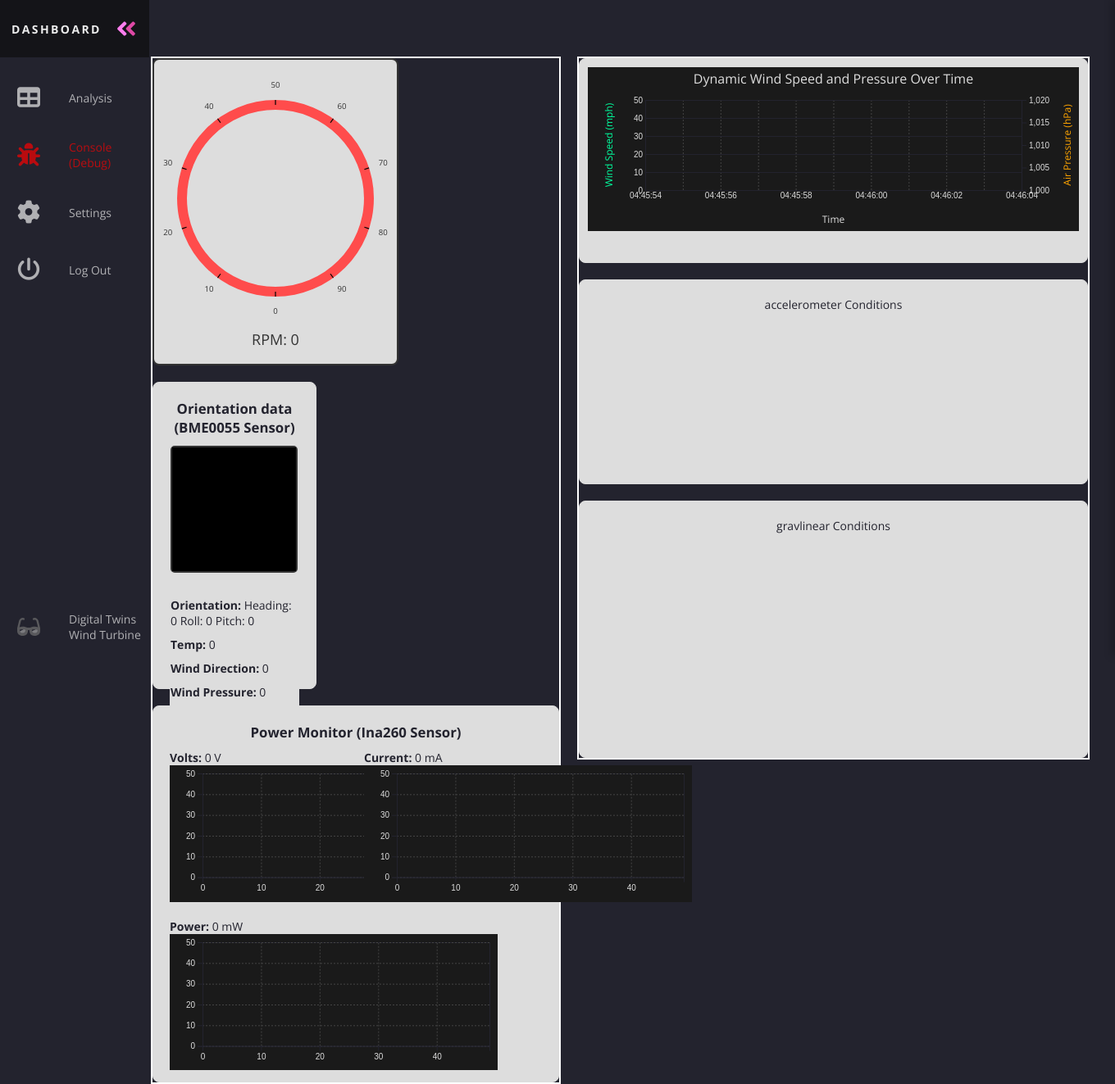
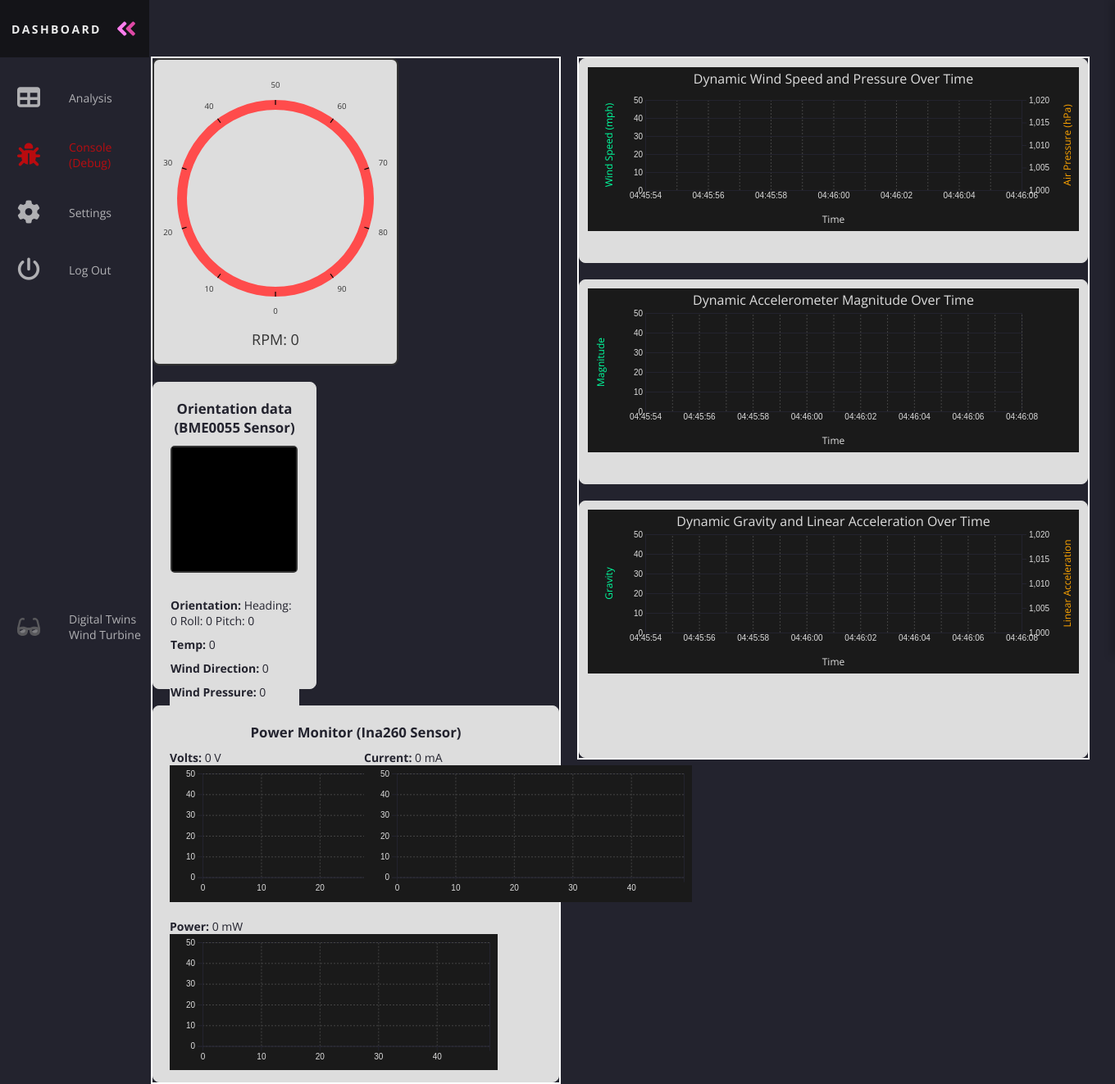
Before and after one commit to RyanSeidel/WindTurbine, a Flask app: page /dashboard in a window 1360 px wide. Shown: the whole page at 82% size. Run offline with Flask 2, Linux system fonts and the light colour scheme; some libraries are stand-ins or nearby versions.

Commit message:
three graphs done for dashboard
- went test out program tomorrow

```diff
--- a/docker/custom-dashboard/static/css/dashboard.css
+++ b/docker/custom-dashboard/static/css/dashboard.css
@@ -254,7 +254,7 @@
 .accelerometer-container {
   width: 625px;
   height: 250px;
-  padding: 20px;
+  padding: 10px;
   background-color: #ddd;
   border-radius: 8px;
   text-align: center;
@@ -262,11 +262,25 @@
   box-sizing: border-box;
 }
 
+p {
+  color: #23232e;
+  font-size: 18px;
+  margin-bottom: 10px;
+}
+
+.accelerometer-chart {
+  width: 100%;
+  height: 250px; /* Adjusted to fit within container */
+  margin: 0 auto;
+
+}
+
+
 
 .gravlinear-container{
   width: 625px;
   height: 314px;
-  padding: 20px;
+  padding: 10px;
   background-color: #ddd;
   border-radius: 8px;
   text-align: center;
--- a/docker/custom-dashboard/static/js/accelerometer.js
+++ b/docker/custom-dashboard/static/js/accelerometer.js
@@ -1,2 +1,164 @@
-// Socket.IO for real-time data
-const socket = io();
+// Initial Accelerometer Data and Settings
+let accData = []; // Start with an empty dataset
+const accMaxDataPoints = 7; // Maximum number of points before resetting
+const accInterval = 2000; // Interval for adding new points (2 seconds)
+
+// Set dimensions and margins
+const accMargin = { top: 30, right: 70, bottom: 50, left: 70 };
+const accContainerWidth = document.querySelector(".accelerometer-chart").offsetWidth;
+// Set dimensions matching CSS
+const accWidth = containerWidth - accMargin.left - accMargin.right;
+const accHeight = 200 - accMargin.top - accMargin.bottom;
+
+
+// Create SVG container
+const accSVG = d3
+  .select(".accelerometer-chart")
+  .append("svg")
+  .attr("width", accWidth + accMargin.left + accMargin.right)
+  .attr("height", accHeight + accMargin.top + accMargin.bottom)
+  .style("background", "#1a1a1a");
+
+// Add a title to the chart
+accSVG.append("text")
+  .attr("x", (accWidth + accMargin.left + accMargin.right) / 2)
+  .attr("y", 20)
+  .attr("text-anchor", "middle")
+  .attr("fill", "#ddd")
+  .attr("font-size", "16px")
+  .text("Dynamic Accelerometer Magnitude Over Time");
+
+// Append group for the main chart content
+const accChartGroup = accSVG.append("g")
+  .attr("transform", `translate(${accMargin.left},${accMargin.top})`);
+
+// Create scales
+const accX = d3
+  .scaleTime()
+  .domain([new Date(), new Date(new Date().getTime() + accMaxDataPoints * accInterval)])
+  .range([0, accWidth]);
+
+const accY = d3
+  .scaleLinear()
+  .domain([0, 50]) // Example domain for magnitude
+  .range([accHeight, 0]);
+
+// Add X-axis
+const accXAxis = accChartGroup.append("g")
+  .attr("class", "x-axis")
+  .attr("transform", `translate(0,${accHeight})`)
+  .call(
+    d3.axisBottom(accX)
+      .ticks(accMaxDataPoints) // Show one tick for each data point
+      .tickSize(-accHeight) // Extend tick lines as grid lines
+      .tickFormat((d, i) => (i % 2 === 0 ? d3.timeFormat("%H:%M:%S")(d) : "")) // Show every alternate tick
+  )
+  .selectAll("text")
+  .attr("fill", "#ddd")
+  .attr("font-size", "10px");
+
+// Style grid lines for X-axis
+accChartGroup.selectAll(".x-axis .tick line")
+  .attr("stroke", "#444")
+  .attr("stroke-dasharray", "2,2"); // Dashed grid lines
+
+// Add X-axis label
+accChartGroup.append("text")
+  .attr("x", accWidth / 2)
+  .attr("y", accHeight + 40)
+  .attr("text-anchor", "middle")
+  .attr("fill", "#ddd")
+  .attr("font-size", "12px")
+  .text("Time");
+
+// Add Y-axis
+accChartGroup.append("g")
+  .attr("class", "y-axis")
+  .call(
+    d3.axisLeft(accY)
+      .ticks(5)
+      .tickSize(-accWidth)
+  )
+  .selectAll("text")
+  .attr("fill", "#ddd")
+  .attr("font-size", "10px");
+
+// Add Y-axis label
+accChartGroup.append("text")
+  .attr("x", -accHeight / 2)
+  .attr("y", -50)
+  .attr("text-anchor", "middle")
+  .attr("fill", "#00FF9F")
+  .attr("font-size", "12px")
+  .attr("transform", "rotate(-90)")
+  .text("Magnitude");
+
+// Line generator for magnitude
+const accLine = d3
+  .line()
+  .x((d) => accX(d.time))
+  .y((d) => accY(d.magnitude))
+  .curve(d3.curveMonotoneX);
+
+// Add line to the chart
+const accMagnitudeLine = accChartGroup.append("path")
+  .attr("fill", "none")
+  .attr("stroke", "#00FF9F")
+  .attr("stroke-width", 2);
+
+// Update chart function
+function updateAccChart() {
+  // Simulate accelerometer data (replace with actual data)
+  const newTime = new Date();
+  const accXData = (Math.random() - 0.5) * 40; // Replace with accelerometer X data
+  const accYData = (Math.random() - 0.5) * 40; // Replace with accelerometer Y data
+  const accZData = (Math.random() - 0.5) * 40; // Replace with accelerometer Z data
+
+  const magnitude = Math.sqrt(accXData ** 2 + accYData ** 2 + accZData ** 2); // Calculate magnitude
+
+  accData.push({ time: newTime, magnitude });
+
+  // Remove oldest point if exceeding accMaxDataPoints
+  if (accData.length > accMaxDataPoints+1) {
+    accData.shift();
+  }
+
+  // Update scales
+  accX.domain([accData[0].time, new Date(accData[0].time.getTime() + accMaxDataPoints * accInterval)]);
+
+  // Update X-axis dynamically
+  accChartGroup.select(".x-axis")
+    .transition()
+    .duration(500)
+    .call(
+      d3.axisBottom(accX)
+        .ticks(accMaxDataPoints)
+        .tickSize(-accHeight)
+        .tickFormat((d, i) => (i % 2 === 0 ? d3.timeFormat("%H:%M:%S")(d) : ""))
+    );
+
+
+
+  // Style grid lines for X-axis
+  accChartGroup.selectAll(".x-axis .tick line")
+    .attr("stroke", "#444")
+    .attr("stroke-dasharray", "2,2");
+
+  accChartGroup.selectAll(".x-axis .tick text")
+    .attr("fill", "#ddd") // Keep consistent white color
+    .attr("font-size", "10px");
+
+  // Update Y-axis
+  accChartGroup.select(".y-axis")
+    .call(d3.axisLeft(accY).ticks(5).tickSize(-accWidth));
+
+  // Update the line
+  accMagnitudeLine
+    .datum(accData)
+    .transition()
+    .duration(500)
+    .attr("d", accLine);
+}
+
+// Start real-time updates
+setInterval(updateAccChart, accInterval); // Update every 2 seconds
--- /dev/null
+++ b/docker/custom-dashboard/static/js/gravitylinear.js
@@ -0,0 +1,214 @@
+// Initial Weather Data and Settings
+let gravlincurrentTime = new Date();
+let gravlinData = []; // Start with an empty dataset
+const gravlinMaxDataPoints = 7; // Maximum number of points before resetting
+const gravlinInterval = 2000; // Interval for adding new points (2 seconds)
+
+// Set dimensions and margins
+const gravlinMargin = { top: 30, right: 70, bottom: 50, left: 70 };
+const gravlinContainerWidth = document.querySelector(".gravlinear-chart").offsetWidth;
+const gravlinWidth = gravlinContainerWidth - gravlinMargin.left - gravlinMargin.right;
+const gravlinHeight = 200 - gravlinMargin.top - gravlinMargin.bottom;
+
+// Create SVG container
+const gravlinSVG = d3
+  .select(".gravlinear-chart")
+  .append("svg")
+  .attr("width", gravlinWidth + gravlinMargin.left + gravlinMargin.right)
+  .attr("height", gravlinHeight + gravlinMargin.top + gravlinMargin.bottom)
+  .style("background", "#1a1a1a");
+
+// Add a title to the chart
+gravlinSVG.append("text")
+  .attr("x", (gravlinWidth + gravlinMargin.left + gravlinMargin.right) / 2)
+  .attr("y", 20)
+  .attr("text-anchor", "middle")
+  .attr("fill", "#ddd")
+  .attr("font-size", "16px")
+  .text("Dynamic Gravity and Linear Acceleration Over Time");
+
+// Append group for the main chart content
+const gravlinChartGroup = gravlinSVG.append("g")
+  .attr("transform", `translate(${gravlinMargin.left},${gravlinMargin.top})`);
+
+// Create scales
+const gravlinX = d3
+  .scaleTime()
+  .domain([gravlincurrentTime, new Date(gravlincurrentTime.getTime() + gravlinMaxDataPoints * gravlinInterval)])
+  .range([0, gravlinWidth]);
+
+const gravlinYWindSpeed = d3
+  .scaleLinear()
+  .domain([0, 50]) // Example domain for Wind Speed
+  .range([gravlinHeight, 0]);
+
+const gravlinYPressure = d3
+  .scaleLinear()
+  .domain([1000, 1020]) // Example domain for Pressure
+  .range([gravlinHeight, 0]);
+
+// Add X-axis
+const gravlinXAxis = gravlinChartGroup.append("g")
+  .attr("class", "x-axis")
+  .attr("transform", `translate(0,${gravlinHeight})`)
+  .call(
+    d3.axisBottom(gravlinX)
+      .ticks(gravlinMaxDataPoints) // Show one tick for each data point
+      .tickSize(-gravlinHeight) // Extend tick lines as grid lines
+      .tickFormat((d, i) => (i % 2 === 0 ? d3.timeFormat("%H:%M:%S")(d) : "")) // Show every alternate tick
+  )
+  .selectAll("text")
+  .attr("fill", "#ddd")
+  .attr("font-size", "10px");
+
+// Style grid lines for X-axis
+gravlinChartGroup.selectAll(".x-axis .tick line")
+  .attr("stroke", "#444")
+  .attr("stroke-dasharray", "2,2"); // Dashed grid lines
+
+// Add X-axis label
+gravlinChartGroup.append("text")
+  .attr("x", gravlinWidth / 2)
+  .attr("y", gravlinHeight + 40)
+  .attr("text-anchor", "middle")
+  .attr("fill", "#ddd")
+  .attr("font-size", "12px")
+  .text("Time");
+
+// Add Y-axis for Wind Speed (left)
+gravlinChartGroup.append("g")
+  .attr("class", "y-axis-wind")
+  .call(
+    d3.axisLeft(gravlinYWindSpeed)
+      .ticks(5)
+      .tickSize(-gravlinWidth)
+  )
+  .selectAll("text")
+  .attr("fill", "#ddd")
+  .attr("font-size", "10px");
+
+// Style Y-axis tick labels
+gravlinChartGroup.selectAll(".y-axis-wind .tick text")
+  .attr("fill", "#ddd")
+  .attr("font-size", "10px");
+
+// Add Y-axis for Pressure (right)
+gravlinChartGroup.append("g")
+  .attr("class", "y-axis-pressure")
+  .attr("transform", `translate(${gravlinWidth}, 0)`)
+  .call(d3.axisRight(gravlinYPressure).ticks(5))
+  .selectAll("text")
+  .attr("fill", "#ddd")
+  .attr("font-size", "10px");
+
+// Line generators
+const gravlinLineWindSpeed = d3
+  .line()
+  .x(d => gravlinX(d.time))
+  .y(d => gravlinYWindSpeed(d.windSpeed))
+  .curve(d3.curveMonotoneX);
+
+const gravlinLinePressure = d3
+  .line()
+  .x(d => gravlinX(d.time))
+  .y(d => gravlinYPressure(d.pressure))
+  .curve(d3.curveMonotoneX);
+
+// Add lines to the chart
+const gravlinWindSpeedLine = gravlinChartGroup.append("path")
+  .attr("fill", "none")
+  .attr("stroke", "#00FF9F")
+  .attr("stroke-width", 2);
+
+// Add Y-axis label for Wind Speed
+gravlinChartGroup.append("text")
+  .attr("x", -gravlinHeight / 2)
+  .attr("y", -40)
+  .attr("text-anchor", "middle")
+  .attr("fill", "#00FF9F")
+  .attr("font-size", "12px")
+  .attr("transform", "rotate(-90)")
+  .text("Gravity");
+
+// Add Y-axis label for Pressure
+gravlinChartGroup.append("text")
+  .attr("x", -gravlinHeight / 2)
+  .attr("y", gravlinWidth + 60)
+  .attr("text-anchor", "middle")
+  .attr("fill", "orange")
+  .attr("font-size", "12px")
+  .attr("transform", "rotate(-90)")
+  .text("Linear Acceleration ");
+
+const gravlinPressureLine = gravlinChartGroup.append("path")
+  .attr("fill", "none")
+  .attr("stroke", "orange")
+  .attr("stroke-width", 2);
+
+// Add Tooltip
+const gravlinTooltip = d3
+  .select("body")
+  .append("div")
+  .attr("class", "tooltip")
+  .style("position", "absolute")
+  .style("background", "#1a1a1a")
+  .style("color", "#00FF9F")
+  .style("border", "1px solid #444")
+  .style("padding", "10px")
+  .style("border-radius", "5px")
+  .style("display", "none")
+  .style("pointer-events", "none")
+  .style("font-size", "12px");
+
+// Update Chart Function
+function updateGravlinChart() {
+  // Generate new data point
+  const newTime = new Date();
+  const newWindSpeed = Math.random() * 50; // Random wind speed
+  const newPressure = 1000 + Math.random() * 20; // Random pressure
+  gravlinData.push({ time: newTime, windSpeed: newWindSpeed, pressure: newPressure });
+
+  // Remove oldest point if exceeding gravlinMaxDataPoints
+  if (gravlinData.length > gravlinMaxDataPoints + 1) {
+    gravlinData.shift();
+  }
+
+  // Update scales
+  gravlinX.domain([gravlinData[0].time, new Date(gravlinData[0].time.getTime() + gravlinMaxDataPoints * gravlinInterval)]);
+
+  // Update X-axis dynamically
+  gravlinChartGroup.select(".x-axis")
+    .transition()
+    .duration(500)
+    .call(
+      d3.axisBottom(gravlinX)
+        .ticks(gravlinMaxDataPoints)
+        .tickSize(-gravlinHeight)
+        .tickFormat((d, i) => (i % 2 === 0 ? d3.timeFormat("%H:%M:%S")(d) : ""))
+    );
+
+  // Style grid lines for X-axis
+  gravlinChartGroup.selectAll(".x-axis .tick line")
+    .attr("stroke", "#444")
+    .attr("stroke-dasharray", "2,2");
+
+  gravlinChartGroup.selectAll(".x-axis .tick text")
+    .attr("fill", "#ddd") // Keep consistent white color
+    .attr("font-size", "10px");
+
+  // Update lines
+  gravlinWindSpeedLine
+    .datum(gravlinData)
+    .transition()
+    .duration(500)
+    .attr("d", gravlinLineWindSpeed);
+
+  gravlinPressureLine
+    .datum(gravlinData)
+    .transition()
+    .duration(500)
+    .attr("d", gravlinLinePressure);
+}
+
+// Start real-time updates
+setInterval(updateGravlinChart, gravlinInterval); // Update every 2 seconds
--- a/docker/custom-dashboard/static/js/weatherchart.js
+++ b/docker/custom-dashboard/static/js/weatherchart.js
@@ -1,7 +1,7 @@
 // Initial Weather Data and Settings
 let currentTime = new Date(); // Current time as the starting point
 let weatherData = []; // Start with an empty dataset
-const maxDataPoints = 5; // Maximum number of points before resetting
+const maxDataPoints = 6; // Maximum number of points before resetting
 const interval = 2000; // Interval for adding new points (2 seconds)
 
 // Set dimensions and margins
@@ -15,7 +15,8 @@
   .select(".weather-chart")
   .append("svg")
   .attr("width", width + margin.left + margin.right)
-  .attr("height", height + margin.top + margin.bottom);
+  .attr("height", height + margin.top + margin.bottom)
+  .style("background", "#1a1a1a");
 
 // Add a title to the chart
 svg.append("text")
@@ -168,13 +169,15 @@
   const newPressure = 1000 + Math.random() * 20; // Random pressure
   weatherData.push({ time: newTime, windSpeed: newWindSpeed, pressure: newPressure });
 
-  // Remove oldest point if exceeding maxDataPoints
-  if (weatherData.length > maxDataPoints) {
-    weatherData.shift();
-  }
+// Remove oldest point if exceeding maxDataPoints
+if (weatherData.length > maxDataPoints+1) {
+  weatherData.shift();
+}
 
   // Update scales
   x.domain([weatherData[0].time, new Date(weatherData[0].time.getTime() + maxDataPoints * interval)]);
+
+
 
   // Update X-axis dynamically
 chartGroup.select(".x-axis")
--- a/docker/custom-dashboard/templates/dashboard.html
+++ b/docker/custom-dashboard/templates/dashboard.html
@@ -252,19 +252,19 @@
 
   <div class="weather-container chart">
 
-
-
           <div class="weather-chart">
           </div>
   </div>
 
   <div class="accelerometer-container">
-      <p>accelerometer Conditions</p>
 
+    <div class="accelerometer-chart"></div>
   </div>
 
   <div class="gravlinear-container">
-    <p>gravlinear Conditions</p>
+    <div class="gravlinear-chart"></div>
+  </div>
+
 
 </div>
 </div>
@@ -273,5 +273,7 @@
   <script src="/static/js/RPM.js"></script>
   <script src="/static/js/model.js"></script>
   <script src="/static/js/weatherchart.js"></script>
+  <script src="/static/js/accelerometer.js"></script>
+  <script src="/static/js/gravitylinear.js"></script>
   </main>
 </body>
```
Also changed, not shown: docker/custom-dashboard/static/css/settings.css (+80 -41 lines), docker/custom-dashboard/templates/settings.html (+23 -25 lines), 1 other file.
